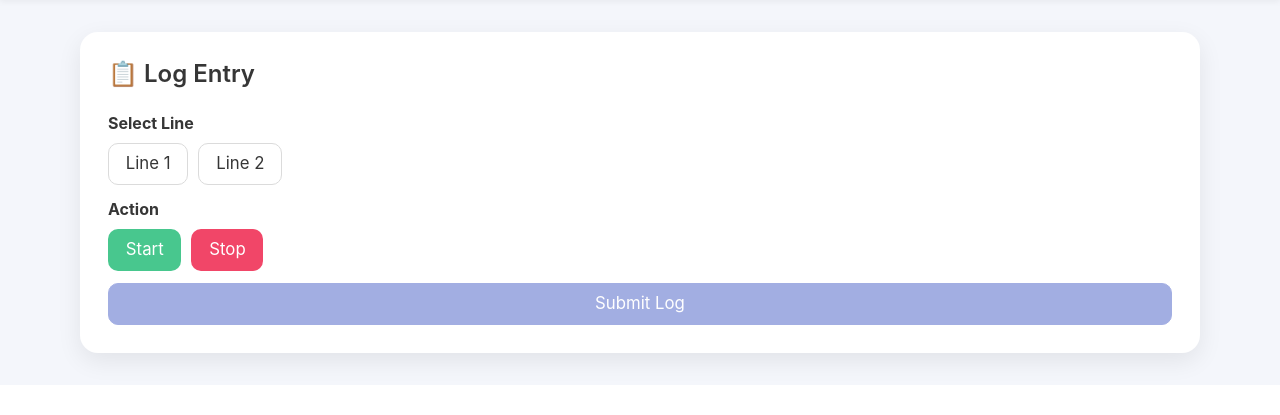
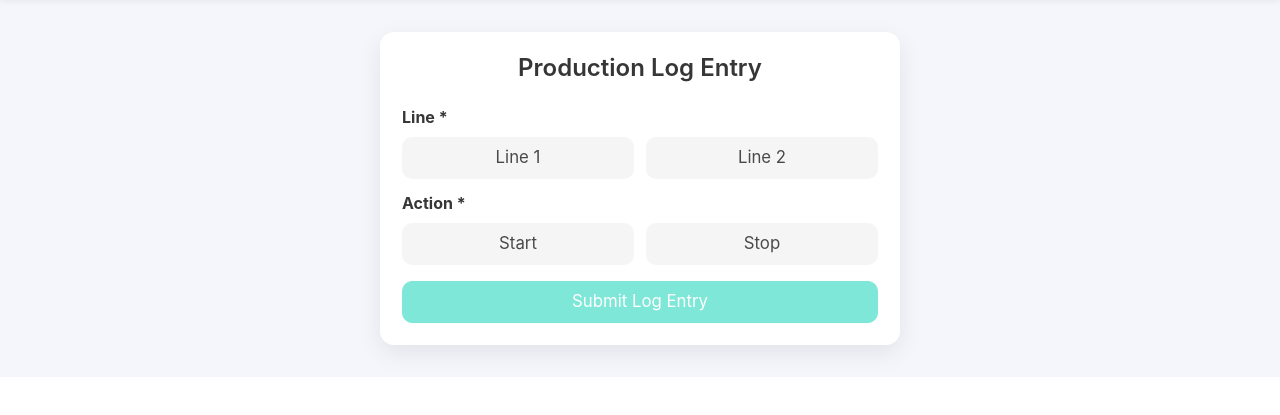
Before and after one commit to KingKai31/beyond_snack_portal, a Flask app: template templates/form_production.html in a window 1280 px wide. Shown: the part 76-491 px from the top of the page. Run offline with Flask 3, Linux system fonts and the light colour scheme; the template is opened without the code that fills it, so the values that code supplies are empty; some libraries are stand-ins or nearby versions.

Commit message:
Refactor production log entry form structure
Updated the production log entry form with a new layout and improved functionality.

```diff
--- a/templates/form_production.html
+++ b/templates/form_production.html
@@ -2,41 +2,69 @@
 {% block content %}
 
 <style>
-  .form-card { background:#fff; padding:28px; border-radius:18px; box-shadow:0 8px 24px rgba(0,0,0,0.08); }
-  .button-active { background:#3273dc !important; color:#fff !important; }
+  .card-box {
+    max-width: 520px;
+    margin: auto;
+    background: #ffffff;
+    padding: 22px;
+    border-radius: 14px;
+    box-shadow: 0 8px 24px rgba(0,0,0,0.08);
+  }
+
+  .btn-group {
+    display: flex;
+    gap: 12px;
+    flex-wrap: wrap;
+  }
+
+  .btn-group .button {
+    flex: 1;
+  }
+
+  .button.is-selected {
+    background-color: #3273dc;
+    color: #ffffff;
+  }
+
+  .hidden {
+    display: none;
+  }
 </style>
 
-<div class="form-card">
-  <h1 class="title is-4">📋 Log Entry</h1>
+<div class="card-box">
+  <h1 class="title is-4 has-text-centered">Production Log Entry</h1>
 
-  <form method="post">
+  <form method="POST" id="logForm">
 
     <!-- LINE -->
     <div class="field">
-      <label class="label">Select Line</label>
-      <div style="display:flex; gap:10px;">
-        <button type="button" class="button lineBtn" data-line="Line 1">Line 1</button>
-        <button type="button" class="button lineBtn" data-line="Line 2">Line 2</button>
+      <label class="label">Line *</label>
+      <div class="btn-group">
+        <button type="button" class="button is-light"
+          onclick="setValue('line','Line 1',this)">Line 1</button>
+        <button type="button" class="button is-light"
+          onclick="setValue('line','Line 2',this)">Line 2</button>
       </div>
-      <input type="hidden" name="line" id="lineInput">
+      <input type="hidden" name="line" id="line" required>
     </div>
 
     <!-- ACTION -->
     <div class="field">
-      <label class="label">Action</label>
-      <div style="display:flex; gap:10px;">
-        <button type="button" class="button actionBtn is-success" data-act="Start">Start</button>
-        <button type="button" class="button actionBtn is-danger" data-act="Stop">Stop</button>
+      <label class="label">Action *</label>
+      <div class="btn-group">
+        <button type="button" class="button is-light"
+          onclick="setAction('Start',this)">Start</button>
+        <button type="button" class="button is-light"
+          onclick="setAction('Stop',this)">Stop</button>
       </div>
-      <input type="hidden" name="action" id="actionInput">
+      <input type="hidden" name="action" id="action" required>
     </div>
 
     <!-- STOP REASON -->
-    <div id="stopSection" style="display:none;">
-      <div class="field">
-        <label class="label">Stop Reason</label>
+    <div class="field hidden" id="stopReasonBox">
+      <label class="label">Stop Reason *</label>
       <div class="select is-fullwidth">
-          <select id="reasonSelect" name="stop_reason">
+        <select name="stop_reason" id="stop_reason" onchange="handleOther()">
           <option value="">Select reason</option>
           <option>Blade change</option>
           <option>Seasoning drum cleaning</option>
@@ -53,65 +81,83 @@
       </div>
     </div>
 
-      <div class="field">
-        <input id="otherInput" class="input" name="stop_other"
-          placeholder="Specify other reason" style="display:none;">
-      </div>
+    <!-- OTHER REASON -->
+    <div class="field hidden" id="otherBox">
+      <label class="label">Specify Other *</label>
+      <input class="input" name="stop_other" id="stop_other"
+        placeholder="Type stop reason">
     </div>
 
-    <button id="submitBtn" class="button is-link is-fullwidth" disabled>Submit Log</button>
+    <!-- SUBMIT -->
+    <button class="button is-primary is-fullwidth mt-4"
+      id="submitBtn" disabled>
+      Submit Log Entry
+    </button>
 
   </form>
 </div>
 
 <script>
-function enable() {
-  const line = document.getElementById("lineInput").value;
-  const action = document.getElementById("actionInput").value;
+function setValue(field, value, btn){
+  document.getElementById(field).value = value;
+  btn.parentElement.querySelectorAll('.button').forEach(b=>{
+    b.classList.remove('is-selected');
+  });
+  btn.classList.add('is-selected');
+  validate();
+}
 
-  if (action==="Stop") {
-    const reason = document.getElementById("reasonSelect").value;
-    document.getElementById("submitBtn").disabled = !(line && action && reason);
+function setAction(value, btn){
+  document.getElementById('action').value = value;
+
+  btn.parentElement.querySelectorAll('.button').forEach(b=>{
+    b.classList.remove('is-selected');
+  });
+  btn.classList.add('is-selected');
+
+  const stopBox = document.getElementById('stopReasonBox');
+  const otherBox = document.getElementById('otherBox');
+
+  if(value === 'Stop'){
+    stopBox.classList.remove('hidden');
   } else {
-    document.getElementById("submitBtn").disabled = !(line && action);
+    stopBox.classList.add('hidden');
+    otherBox.classList.add('hidden');
+    document.getElementById('stop_reason').value = '';
+    document.getElementById('stop_other').value = '';
+  }
+
+  validate();
+}
+
+function handleOther(){
+  const reason = document.getElementById('stop_reason').value;
+  const otherBox = document.getElementById('otherBox');
+
+  if(reason === 'Other'){
+    otherBox.classList.remove('hidden');
+  } else {
+    otherBox.classList.add('hidden');
+    document.getElementById('stop_other').value = '';
+  }
+  validate();
+}
+
+function validate(){
+  const line = document.getElementById('line').value;
+  const action = document.getElementById('action').value;
+  let valid = line && action;
+
+  if(action === 'Stop'){
+    const reason = document.getElementById('stop_reason').value;
+    valid = valid && reason;
+    if(reason === 'Other'){
+      valid = valid && document.getElementById('stop_other').value;
     }
   }
 
-document.querySelectorAll(".lineBtn").forEach(btn=>{
-  btn.onclick = ()=>{
-    document.getElementById("lineInput").value = btn.dataset.line;
-    document.querySelectorAll('.lineBtn').forEach(x=>x.classList.remove("button-active"));
-    btn.classList.add("button-active");
-    enable();
-  };
-});
-
-document.querySelectorAll(".actionBtn").forEach(btn=>{
-  btn.onclick = ()=>{
-    document.getElementById("actionInput").value = btn.dataset.act;
-    document.querySelectorAll('.actionBtn').forEach(x=>x.classList.remove("button-active"));
-    btn.classList.add("button-active");
-
-    if(btn.dataset.act==="Stop"){
-      document.getElementById("stopSection").style.display = "block";
-    } else {
-      document.getElementById("stopSection").style.display = "none";
+  document.getElementById('submitBtn').disabled = !valid;
 }
-    enable();
-  };
-});
-
-document.getElementById("reasonSelect").onchange = ()=>{
-  const v = document.getElementById("reasonSelect").value;
-  document.getElementById("otherInput").style.display = (v==="Other") ? "block":"none";
-  enable();
-};
-
-enable();
 </script>
 
 {% endblock %}
-
-<button class="button is-light" onclick="history.back()" style="margin-bottom:15px;">
-  ← Back
-</button>
```
Lines whose indentation alone changed are shown as unchanged.
